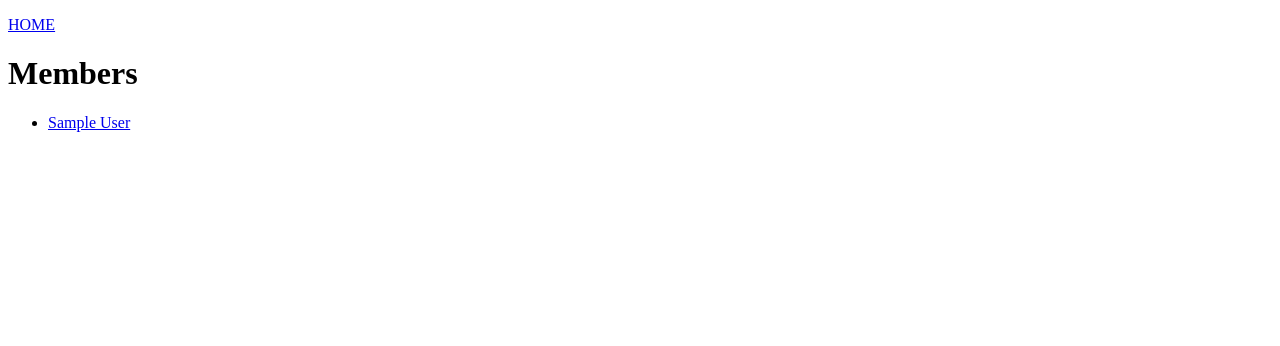
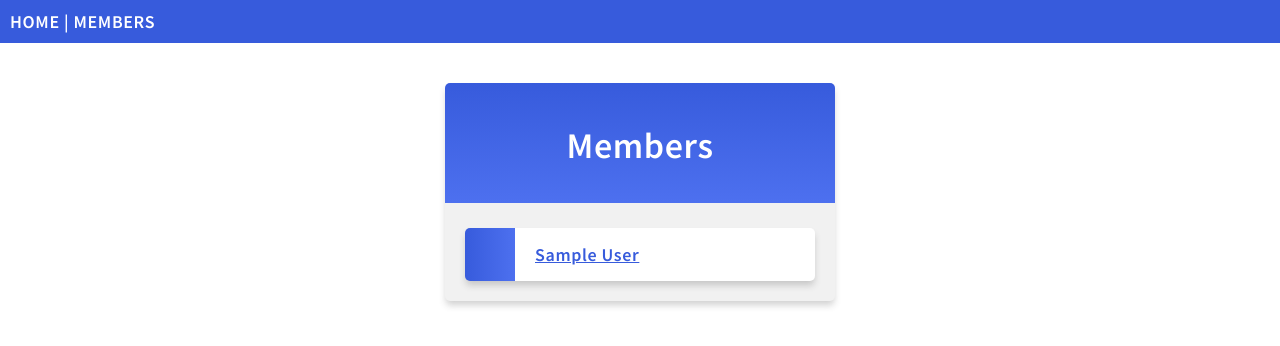
Before and after one commit to Concra/paws, a Django app: page /members/ in a window 1280 px wide. Shown: the top 346 px of the page. Run offline with Django 5.2, Linux system fonts and the light colour scheme; tables that the repository leaves empty hold one stand-in row (values such as "Sample post").

Commit message:
Basic CSS refresh.

```diff
--- /dev/null
+++ b/paws_portal/global_static/global.css
@@ -0,0 +1,63 @@
+@import url('https://fonts.googleapis.com/css2?family=Source+Sans+Pro:wght@400;600&display=swap');
+body {
+  margin:0;
+  font: 600 18px 'Source Sans Pro', sans-serif;
+  letter-spacing: 0.64px;
+  color: #585d74;
+}
+.topnav {
+  background-color:#375BDC;
+  color:#ffffff;
+  padding:10px;
+}
+.topnav a:link, .topnav a:visited {
+  text-decoration: none;
+  color: #ffffff;
+}
+.topnav a:hover, .topnav a:active {
+  text-decoration: underline;
+}
+.mycard {
+  background-color: #f1f1f1;
+  background-image: linear-gradient(to bottom, #375BDC, #4D70EF);
+  background-size: 100% 120px;
+  background-repeat: no-repeat;
+  margin: 40px auto;
+  width: 350px;
+  border-radius: 5px;
+  box-shadow: 0 5px 7px -1px rgba(51, 51, 51, 0.23);
+  padding: 20px;
+}
+.mycard h1 {
+  text-align: center;
+  color:#ffffff;
+  margin:20px 0 60px 0;
+}
+ul {
+  list-style-type: none;
+  padding: 0;
+  margin: 0;
+}
+li {
+  background-color: #ffffff;
+  background-image: linear-gradient(to right, #375BDC, #4D70EF);
+  background-size: 50px 60px;
+  background-repeat: no-repeat;
+  cursor: pointer;
+  transition: transform .25s;
+  border-radius: 5px;
+  box-shadow: 0 5px 7px -1px rgba(51, 51, 51, 0.23);
+  padding: 15px;
+  padding-left: 70px;
+  margin-top: 5px;
+}
+li:hover {
+  transform: scale(1.1);
+}
+a:link, a:visited {
+  color: #375BDC;
+}
+.main, .main h1 {
+  text-align:center;
+  color:#375BDC;
+}
--- a/paws_portal/members/models.py
+++ b/paws_portal/members/models.py
@@ -5,3 +5,6 @@ class Member(models.Model):
     last_name = models.CharField(max_length=255)
     phone = models.IntegerField(null=True)
     joined_date = models.DateField(null=True)
+
+    def __str__(self):
+        return f'{self.first_name} {self.last_name}'
--- a/paws_portal/members/templates/all_members.html
+++ b/paws_portal/members/templates/all_members.html
@@ -5,13 +5,12 @@
 {% endblock %}
 
 {% block content %}
-  <p><a href="/">HOME</a></p>
-
+  <div class="mycard">
     <h1>Members</h1>
-
     <ul>
       {% for x in paw_members %}
         <li><a href="details/{{ x.id }}">{{ x.first_name }} {{ x.last_name }}</a></li>
       {% endfor %}
     </ul>
+  </div>
 {% endblock %}
--- a/paws_portal/members/templates/base.html
+++ b/paws_portal/members/templates/base.html
@@ -1,9 +1,16 @@
+{% load static %}
 <!DOCTYPE html>
 <html>
 <head>
   <title>{% block title %}{% endblock %}</title>
+  <link rel="stylesheet" href="{% static 'global.css' %}">
 </head>
 <body>
+
+<div class="topnav">
+  <a href="/">HOME</a> |
+  <a href="/members">MEMBERS</a>
+</div>
 
 {% block content %}
 {% endblock %}
--- a/paws_portal/members/templates/main.html
+++ b/paws_portal/members/templates/main.html
@@ -4,12 +4,10 @@
   Paws Portal
 {% endblock %}
 
-
 {% block content %}
+<div class="main">
   <h1> Paws Portal</h1>
-
   <h3>Members</h3>
-
   <p>Check out all our <a href="members/">members</a></p>
-
+</div>
 {% endblock %}
--- a/paws_portal/members/templates/template.html
+++ b/paws_portal/members/templates/template.html
@@ -1,7 +1,7 @@
 {% load static %}
 <!DOCTYPE html>
 <html>
-<link rel="stylesheets" href="{% static '' %}">
+<link rel="stylesheet" href="{% static 'global.css' %}">
 <body>
 
 {% for x in fruits %}
--- a/paws_portal/paws_portal/settings.py
+++ b/paws_portal/paws_portal/settings.py
@@ -121,6 +121,10 @@ STATIC_ROOT = BASE_DIR / 'productionfiles'
 
 STATIC_URL = 'static/'
 
+STATICFILES_DIRS = [
+    BASE_DIR / 'global_static',
+]
+
 # Default primary key field type
 # https://docs.djangoproject.com/en/5.1/ref/settings/#default-auto-field
 
```
Also changed, not shown: paws_portal/members/templates/details.html (+6 -8 lines), paws_portal/productionfiles/global.css (added, +63 -0 lines). Lines whose indentation alone changed are shown as unchanged.
